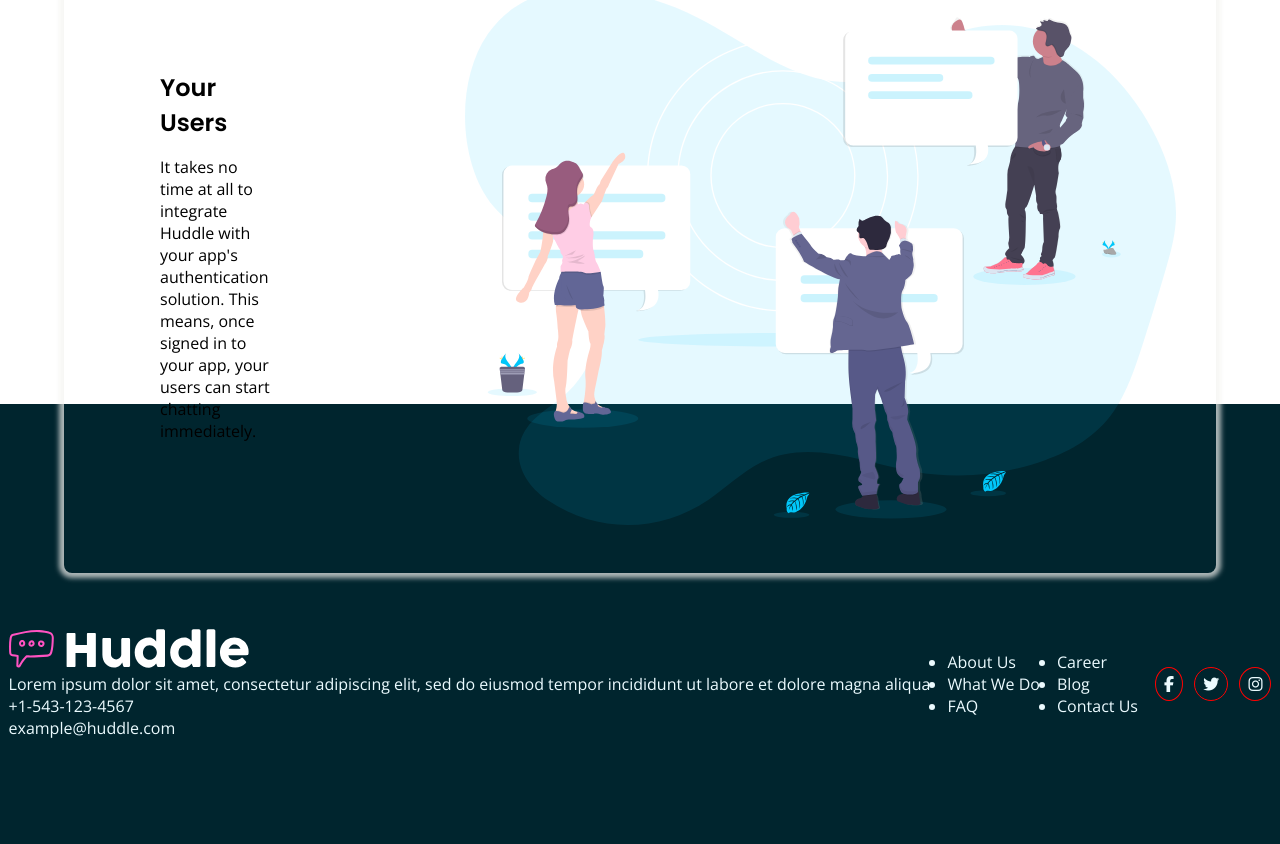
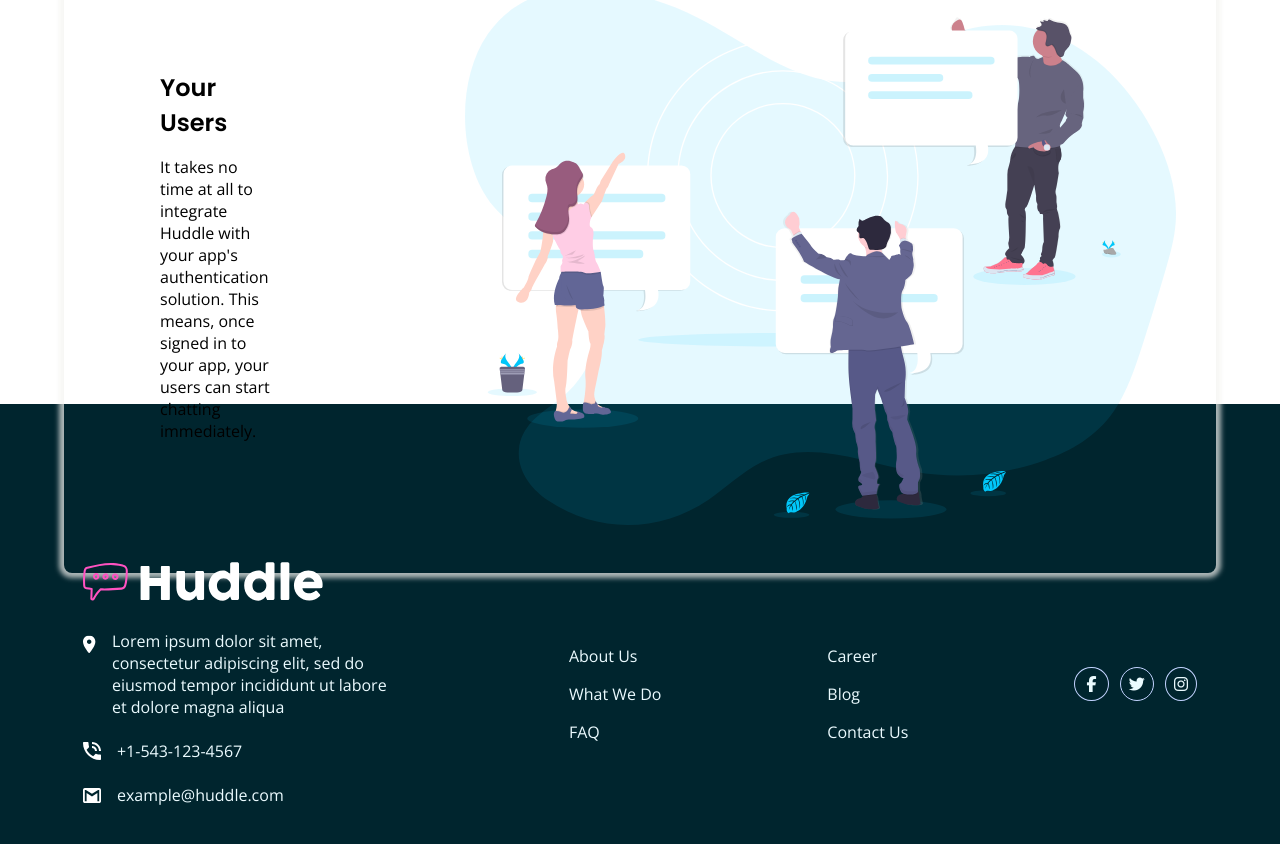
Before and after one commit to codein-looney/huddle-landing-page-with-alternating-feature-blocks-master, a plain HTML site: page index.html in a window 1280 px wide. Shown: the part 2252-3096 px from the top of the page. Drawn offline with nearby package versions, Linux system fonts and the light colour scheme.

Commit message:
working on the footer

```diff
--- a/index.html
+++ b/index.html
@@ -89,9 +89,11 @@
     <div class="info">
       <div class="logo-footer"><img src="/images/logo-footer.svg" alt=""></div>
       <ul class="contact">
-        <li>Lorem ipsum dolor sit amet, consectetur adipiscing elit, sed do eiusmod tempor incididunt ut labore et dolore magna aliqua</li>
-        <li>+1-543-123-4567</li>
-        <li>example@huddle.com</li>
+        <li><img src="/images/icon-location.svg" alt="">
+          Lorem ipsum dolor sit amet, consectetur adipiscing elit,
+          sed do eiusmod tempor incididunt ut labore et dolore magna aliqua</li>
+        <li><img src="/images/icon-phone.svg" alt="">+1-543-123-4567</li>
+        <li><img src="/images/icon-email.svg" alt="">example@huddle.com</li>
       </ul>
     </div>
     <ul class="links">
--- a/scss/base/_reset.scss
+++ b/scss/base/_reset.scss
@@ -16,6 +16,11 @@ p {
     font-family: 'Open Sans', sans-serif;
 }
 
+ul,
+li {
+    list-style-type: none;
+}
+
 button {
     font-family: 'Open Sans', sans-serif;
     font-weight: 700;
--- a/scss/layout/_footer.scss
+++ b/scss/layout/_footer.scss
@@ -7,17 +7,82 @@
     background: $Very-Dark-Cyan;
     align-items: center;
     font-family: 'Open Sans', sans-serif;
-    color: $Very-Pale-Cyan; // TEST
+    color: $Very-Pale-Cyan;
 
     .socials {
         display: inline-flex;
         gap: .7em;
 
         i {
-            padding: .5em;
+            gap: 1em;
+            padding: 0.5em;
+            border: 1px solid #c2d3ff;
+            font-size: 1em;
             border-radius: 50%;
+            cursor: pointer;
 
-            border: 1px solid red; // TEST
+            &:hover {
+                color: $Pink;
+                border: 1px solid $Pink;
+            }
+
+            &:nth-child(1) {
+                padding: 8px 11.2px;
+            }
+        }
+    }
+
+    .info {
+        width: 25%;;
+        display: flex;
+        flex-direction: column;
+        gap: 1.5em;
+
+        .contact {
+            display: flex;
+            flex-direction: column;
+            gap: 1.4em;
+
+            li:nth-child(1) {
+                display: flex;
+                gap: 1em;
+
+                img {
+                    width: 14px;
+                    height: 100%;
+                    transform: translateY(30%);
+                }
+            }
+
+
+            li:nth-child(2) {
+                display: flex;
+                gap: 1em;
+                align-items: center;
+            }
+
+
+            li:nth-child(3) {
+                display: flex;
+                gap: 1em;
+                align-items: center;
+
+                img {
+                    width: 18px;
+                    height: 100%;
+                }
+            }
+        }
+    }
+
+    .links {
+        display: flex;
+        flex-direction: column;
+        gap: 1em;
+        transform: translateY(10%);
+
+        &:hover {
+            underline: white;
         }
     }
 }
```
Also changed, not shown: css/styles.css, 1 other file.
